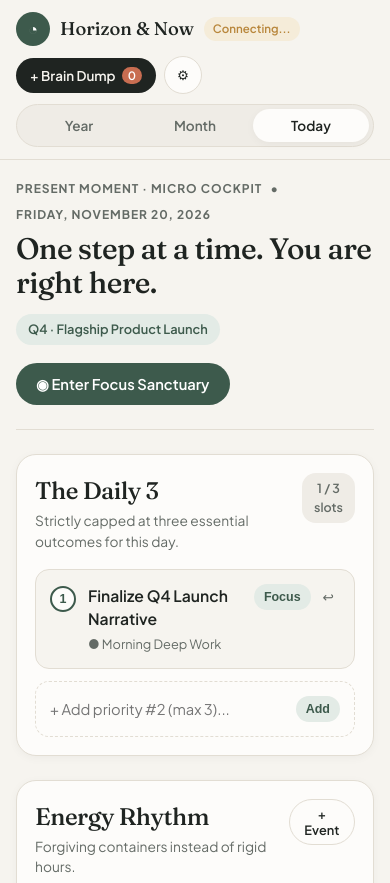
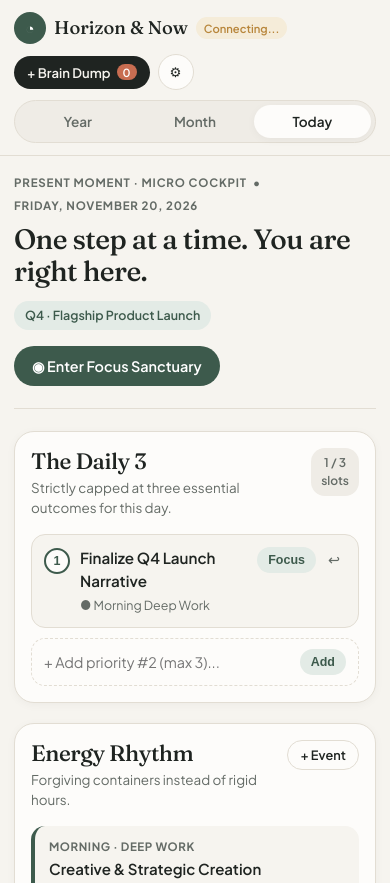
Before and after one commit to emilienlioni/emilienlioni.github.io, a plain HTML site: page index.html in a window 390 px wide. Shown: the top 883 px of the page. Drawn offline with Linux system fonts and the light colour scheme; no server answers.

Commit message:
Refactor CSS for improved layout and styling
Adjusted various CSS properties for consistency and responsiveness, including padding, font sizes, and layout adjustments for different components.

```diff
--- a/themes.css
+++ b/themes.css
@@ -52,14 +52,20 @@
 
 * { box-sizing: border-box; margin: 0; padding: 0; -webkit-tap-highlight-color: transparent; }
 
+html, body {
+  width: 100%;
+  max-width: 100vw;
+  overflow-x: hidden;
+}
+
 body {
   font-family: 'Plus Jakarta Sans', -apple-system, BlinkMacSystemFont, sans-serif;
   background-color: var(--bg);
   color: var(--ink);
   line-height: 1.5;
   min-height: 100vh;
-  overflow-x: hidden;
   transition: background-color 0.2s ease, color 0.2s ease;
+  touch-action: pan-y;
 }
 
 h1, h2, h3, .serif { font-family: 'Fraunces', Georgia, serif; font-weight: 500; letter-spacing: -0.02em; }
@@ -68,7 +74,7 @@ h1, h2, h3, .serif { font-family: 'Fraunces', Georgia, serif; font-weight: 500;
   position: sticky; top: 0; z-index: 30;
   background: var(--bg);
   border-bottom: 1px solid var(--border);
-  padding: 12px 16px;
+  padding: 12px 14px;
 }
 
 .topbar-inner {
@@ -76,16 +82,17 @@ h1, h2, h3, .serif { font-family: 'Fraunces', Georgia, serif; font-weight: 500;
   display: flex; flex-wrap: wrap; align-items: center; justify-content: space-between; gap: 10px;
 }
 
-.brand { display: flex; align-items: center; gap: 10px; min-width: 0; }
+.brand { display: flex; align-items: center; gap: 8px; min-width: 0; flex-wrap: wrap; }
 .brand-icon {
-  width: 34px; height: 34px; border-radius: 50%; background: var(--sage); color: #fff;
-  display: grid; place-items: center; flex-shrink: 0; font-size: 16px;
+  width: 32px; height: 32px; border-radius: 50%; background: var(--sage); color: #fff;
+  display: grid; place-items: center; flex-shrink: 0; font-size: 15px;
 }
 .brand-title { font-family: 'Fraunces', serif; font-size: 1.15rem; font-weight: 500; white-space: nowrap; }
 
 .sync-pill {
-  font-size: 0.72rem; font-weight: 600; padding: 3px 9px; border-radius: var(--radius-pill);
-  background: var(--sage-soft); color: var(--sage); display: inline-flex; align-items: center; gap: 5px;
+  font-size: 0.7rem; font-weight: 600; padding: 3px 8px; border-radius: var(--radius-pill);
+  background: var(--sage-soft); color: var(--sage); display: inline-flex; align-items: center; gap: 4px;
+  white-space: nowrap;
 }
 .sync-pill.offline { background: var(--ochre-soft); color: var(--ochre); }
 
@@ -95,23 +102,24 @@ h1, h2, h3, .serif { font-family: 'Fraunces', Georgia, serif; font-weight: 500;
   order: 3; width: 100%; justify-content: space-between;
 }
 .zoom-btn {
-  flex: 1; border: none; background: transparent; padding: 8px 14px;
+  flex: 1; border: none; background: transparent; padding: 8px 12px;
   border-radius: var(--radius-pill); font-family: inherit; font-size: 0.85rem;
   font-weight: 600; color: var(--ink-muted); cursor: pointer;
+  transition: background-color 0.2s ease, color 0.2s ease;
 }
 .zoom-btn.active { background: var(--surface); color: var(--ink); box-shadow: var(--shadow-sm); }
 
 .topbar-actions { display: flex; align-items: center; gap: 8px; flex-shrink: 0; }
 .btn-dump {
   display: inline-flex; align-items: center; gap: 6px; background: var(--ink); color: var(--bg);
-  border: none; padding: 9px 14px; border-radius: var(--radius-pill); font-family: inherit;
-  font-size: 0.84rem; font-weight: 600; cursor: pointer; white-space: nowrap;
+  border: none; padding: 8px 13px; border-radius: var(--radius-pill); font-family: inherit;
+  font-size: 0.82rem; font-weight: 600; cursor: pointer; white-space: nowrap;
 }
 .btn-dump .badge {
-  background: var(--terracotta); color: #fff; font-size: 0.72rem; padding: 1px 6px; border-radius: var(--radius-pill);
+  background: var(--terracotta); color: #fff; font-size: 0.7rem; padding: 1px 6px; border-radius: var(--radius-pill);
 }
 .btn-icon {
-  width: 38px; height: 38px; border-radius: 50%; border: 1px solid var(--border);
+  width: 36px; height: 36px; border-radius: 50%; border: 1px solid var(--border);
   background: var(--surface); color: var(--ink); display: grid; place-items: center; cursor: pointer; flex-shrink: 0;
 }
 
@@ -122,85 +130,137 @@ h1, h2, h3, .serif { font-family: 'Fraunces', Georgia, serif; font-weight: 500;
   .brand-title { font-size: 1.3rem; }
 }
 
-.container { max-width: 1120px; margin: 0 auto; padding: 20px 16px 80px; }
+.container {
+  width: 100%;
+  max-width: 1120px;
+  margin: 0 auto;
+  padding: 18px 14px 80px;
+}
 @media (min-width: 768px) { .container { padding: 32px 28px 96px; } }
 
-.view-section { display: none; }
-.view-section.active { display: block; }
+.view-section { display: none; width: 100%; }
+.view-section.active { display: block; animation: viewFade 0.22s ease; }
 
-.micro-header { margin-bottom: 24px; }
+@keyframes viewFade {
+  from { opacity: 0.4; transform: translateY(4px); }
+  to { opacity: 1; transform: translateY(0); }
+}
+
+.micro-header { margin-bottom: 20px; }
 .eyebrow {
-  font-size: 0.75rem; font-weight: 700; letter-spacing: 0.08em; text-transform: uppercase;
-  color: var(--ink-muted); display: flex; flex-wrap: wrap; align-items: center; gap: 8px; margin-bottom: 8px;
+  font-size: 0.72rem; font-weight: 700; letter-spacing: 0.07em; text-transform: uppercase;
+  color: var(--ink-muted); display: flex; flex-wrap: wrap; align-items: center; gap: 6px; margin-bottom: 8px;
 }
-.micro-title { font-size: clamp(1.85rem, 5vw, 2.75rem); line-height: 1.15; margin-bottom: 14px; }
-.season-pills { display: flex; flex-wrap: wrap; gap: 8px; margin-bottom: 18px; align-items: center; }
-.season-pill { font-size: 0.8rem; font-weight: 600; padding: 6px 12px; border-radius: var(--radius-pill); background: var(--sage-soft); color: var(--sage); }
+.micro-title { font-size: clamp(1.75rem, 6vw, 2.75rem); line-height: 1.15; margin-bottom: 14px; word-break: break-word; }
+.season-pills { display: flex; flex-wrap: wrap; gap: 8px; margin-bottom: 16px; align-items: center; }
+.season-pill { font-size: 0.78rem; font-weight: 600; padding: 5px 11px; border-radius: var(--radius-pill); background: var(--sage-soft); color: var(--sage); max-width: 100%; }
 .season-pill.terra { background: var(--terracotta-soft); color: var(--terracotta); }
 .hero-actions { display: flex; flex-wrap: wrap; gap: 10px; align-items: center; }
 
 .btn-primary {
   display: inline-flex; align-items: center; gap: 8px; background: var(--sage); color: #fff;
-  border: none; padding: 12px 20px; border-radius: var(--radius-pill); font-family: inherit;
-  font-size: 0.92rem; font-weight: 600; cursor: pointer;
+  border: none; padding: 11px 18px; border-radius: var(--radius-pill); font-family: inherit;
+  font-size: 0.9rem; font-weight: 600; cursor: pointer;
 }
 .btn-secondary {
   display: inline-flex; align-items: center; gap: 6px; background: var(--surface); color: var(--ink);
-  border: 1px solid var(--border); padding: 10px 16px; border-radius: var(--radius-pill);
-  font-family: inherit; font-size: 0.86rem; font-weight: 600; cursor: pointer;
+  border: 1px solid var(--border); padding: 9px 14px; border-radius: var(--radius-pill);
+  font-family: inherit; font-size: 0.84rem; font-weight: 600; cursor: pointer; white-space: nowrap;
 }
 
+/* Fix CSS Grid 1fr overflow with minmax(0, 1fr) */
 .micro-grid {
-  display: grid; grid-template-columns: 1fr; gap: 24px; margin-top: 24px; padding-top: 24px; border-top: 1px solid var(--border);
+  display: grid;
+  grid-template-columns: minmax(0, 1fr);
+  gap: 20px;
+  margin-top: 22px;
+  padding-top: 22px;
+  border-top: 1px solid var(--border);
+  width: 100%;
 }
-@media (min-width: 860px) { .micro-grid { grid-template-columns: 1.35fr 1fr; gap: 32px; } }
+@media (min-width: 860px) { .micro-grid { grid-template-columns: minmax(0, 1.35fr) minmax(0, 1fr); gap: 32px; } }
 
-.card { background: var(--surface); border: 1px solid var(--border); border-radius: var(--radius-lg); padding: 18px; box-shadow: var(--shadow-sm); }
+.card {
+  width: 100%;
+  min-width: 0;
+  background: var(--surface);
+  border: 1px solid var(--border);
+  border-radius: var(--radius-lg);
+  padding: 16px;
+  box-shadow: var(--shadow-sm);
+}
 @media (min-width: 768px) { .card { padding: 24px; } }
 
-.section-head { display: flex; align-items: flex-start; justify-content: space-between; gap: 12px; margin-bottom: 16px; }
-.section-head h2 { font-size: 1.5rem; }
-.section-sub { font-size: 0.86rem; color: var(--ink-muted); margin-top: 2px; }
-.slot-counter { background: var(--surface-muted); padding: 6px 12px; border-radius: var(--radius-md); font-size: 0.78rem; font-weight: 600; color: var(--ink-muted); text-align: center; flex-shrink: 0; }
+.section-head { display: flex; align-items: flex-start; justify-content: space-between; gap: 10px; margin-bottom: 16px; }
+.section-head > div:first-child { min-width: 0; flex: 1; }
+.section-head h2 { font-size: 1.4rem; line-height: 1.2; }
+.section-sub { font-size: 0.84rem; color: var(--ink-muted); margin-top: 3px; }
+.slot-counter { background: var(--surface-muted); padding: 6px 10px; border-radius: var(--radius-md); font-size: 0.75rem; font-weight: 600; color: var(--ink-muted); text-align: center; flex-shrink: 0; }
 
-.task-list { display: flex; flex-direction: column; gap: 12px; }
+/* Responsive Task Card — Prevents horizontal overflow on narrow phones */
+.task-list { display: flex; flex-direction: column; gap: 10px; width: 100%; }
 .task-card {
-  background: var(--bg); border: 1px solid var(--border); border-radius: var(--radius-md);
-  padding: 14px; display: flex; align-items: flex-start; gap: 12px;
+  width: 100%;
+  min-width: 0;
+  background: var(--bg);
+  border: 1px solid var(--border);
+  border-radius: var(--radius-md);
+  padding: 12px;
+  display: flex;
+  flex-wrap: wrap;
+  align-items: flex-start;
+  gap: 10px;
 }
 .task-card.done { opacity: 0.6; }
 .task-card.done .task-title { text-decoration: line-through; }
 .task-check {
   width: 26px; height: 26px; border-radius: 50%; border: 2px solid var(--sage); background: var(--surface);
   color: var(--sage); font-size: 0.78rem; font-weight: 700; display: grid; place-items: center;
-  cursor: pointer; flex-shrink: 0; margin-top: 2px;
+  cursor: pointer; flex-shrink: 0; margin-top: 1px;
 }
 .task-card.done .task-check { background: var(--sage); color: #fff; }
-.task-body { flex: 1; min-width: 0; }
-.task-title { font-weight: 600; font-size: 0.98rem; margin-bottom: 4px; word-break: break-word; }
-.task-meta { font-size: 0.8rem; color: var(--ink-muted); }
-.task-actions { display: flex; align-items: center; gap: 6px; flex-shrink: 0; }
+.task-body { flex: 1 1 160px; min-width: 0; }
+.task-title { font-weight: 600; font-size: 0.95rem; margin-bottom: 4px; word-break: break-word; overflow-wrap: anywhere; }
+.task-meta { font-size: 0.78rem; color: var(--ink-muted); }
+.task-actions {
+  display: flex;
+  align-items: center;
+  gap: 6px;
+  margin-left: auto;
+  flex-shrink: 0;
+}
 
-.btn-focus-sm { background: var(--sage-soft); color: var(--sage); border: none; padding: 6px 10px; border-radius: var(--radius-pill); font-size: 0.78rem; font-weight: 600; cursor: pointer; }
-.btn-ghost-sm { background: transparent; border: none; color: var(--ink-muted); font-size: 0.85rem; padding: 4px 6px; cursor: pointer; }
+.btn-focus-sm { background: var(--sage-soft); color: var(--sage); border: none; padding: 6px 11px; border-radius: var(--radius-pill); font-size: 0.78rem; font-weight: 600; cursor: pointer; white-space: nowrap; }
+.btn-ghost-sm { background: transparent; border: none; color: var(--ink-muted); font-size: 0.9rem; padding: 4px 6px; cursor: pointer; }
 
-.empty-slot { border: 1.5px dashed var(--border); border-radius: var(--radius-md); padding: 14px; display: flex; gap: 8px; }
-.empty-slot input { flex: 1; border: none; background: transparent; font-family: inherit; font-size: 0.92rem; color: var(--ink); outline: none; min-width: 0; }
+.empty-slot {
+  width: 100%;
+  min-width: 0;
+  border: 1.5px dashed var(--border);
+  border-radius: var(--radius-md);
+  padding: 10px 12px;
+  display: flex;
+  align-items: center;
+  gap: 8px;
+}
+.empty-slot input { flex: 1; border: none; background: transparent; font-family: inherit; font-size: 0.9rem; color: var(--ink); outline: none; min-width: 0; }
 
-.rhythm-block { padding: 12px 14px; border-radius: var(--radius-md); background: var(--bg); border-left: 4px solid var(--sage); margin-bottom: 10px; }
+.rhythm-block { padding: 12px 14px; border-radius: var(--radius-md); background: var(--bg); border-left: 4px solid var(--sage); margin-bottom: 10px; min-width: 0; }
 .rhythm-block.afternoon { border-left-color: var(--ochre); }
 .rhythm-block.evening { border-left-color: var(--terracotta); }
-.rhythm-time { font-size: 0.75rem; font-weight: 700; text-transform: uppercase; letter-spacing: 0.05em; color: var(--ink-muted); }
-.rhythm-name { font-weight: 600; font-size: 0.95rem; margin: 2px 0; }
+.rhythm-time { font-size: 0.72rem; font-weight: 700; text-transform: uppercase; letter-spacing: 0.05em; color: var(--ink-muted); }
+.rhythm-name { font-weight: 600; font-size: 0.94rem; margin: 2px 0; }
 
-.month-header { display: flex; flex-wrap: wrap; align-items: center; justify-content: space-between; gap: 12px; margin-bottom: 18px; }
+.month-header { display: flex; flex-wrap: wrap; align-items: center; justify-content: space-between; gap: 12px; margin-bottom: 16px; }
 .month-nav { display: flex; align-items: center; gap: 10px; }
-.month-title { font-size: clamp(1.5rem, 4vw, 2.1rem); }
-.month-hint { font-size: 0.85rem; color: var(--ink-muted); margin-bottom: 14px; }
+.month-title { font-size: clamp(1.45rem, 5vw, 2.1rem); }
+.month-hint { font-size: 0.84rem; color: var(--ink-muted); margin-bottom: 14px; }
 .weekdays-row { display: none; }
 
-.month-grid { display: grid; grid-template-columns: 1fr; gap: 10px; }
+.month-grid { display: grid; grid-template-columns: minmax(0, 1fr); gap: 10px; width: 100%; }
 .day-cell {
+  width: 100%;
+  min-width: 0;
   background: var(--surface); border: 1px solid var(--border); border-radius: var(--radius-md);
   padding: 12px 14px; cursor: pointer; display: flex; flex-direction: column; gap: 8px; text-align: left;
 }
@@ -212,7 +272,7 @@ h1, h2, h3, .serif { font-family: 'Fraunces', Georgia, serif; font-weight: 500;
 .day-weekday-mobile { font-size: 0.78rem; font-weight: 600; color: var(--ink-muted); text-transform: uppercase; }
 .today-badge { font-size: 0.7rem; font-weight: 700; background: var(--sage); color: #fff; padding: 2px 8px; border-radius: var(--radius-pill); }
 .day-open-cue { font-size: 0.76rem; color: var(--ink-muted); font-weight: 500; }
-.day-items { display: flex; flex-direction: column; gap: 5px; }
+.day-items { display: flex; flex-direction: column; gap: 5px; min-width: 0; }
 .day-pill { font-size: 0.8rem; padding: 5px 9px; border-radius: 8px; background: var(--sage-soft); color: var(--ink); font-weight: 500; line-height: 1.3; word-break: break-word; }
 .day-pill.milestone { background: var(--terracotta-soft); color: var(--terracotta); }
 .day-pill.daily3 { background: var(--ochre-soft); color: var(--ochre); }
@@ -229,7 +289,7 @@ h1, h2, h3, .serif { font-family: 'Fraunces', Georgia, serif; font-weight: 500;
   .day-pill { font-size: 0.75rem; padding: 4px 7px; }
 }
 
-.seasons-card { margin-bottom: 24px; }
+.seasons-card { margin-bottom: 20px; }
 .season-bar-row { margin-bottom: 14px; }
 .season-bar-label { display: flex; justify-content: space-between; font-size: 0.86rem; font-weight: 600; margin-bottom: 6px; gap: 8px; }
 .season-track { display: grid; grid-template-columns: repeat(12, 1fr); gap: 3px; background: var(--bg); padding: 4px; border-radius: var(--radius-pill); border: 1px solid var(--border); }
@@ -238,8 +298,8 @@ h1, h2, h3, .serif { font-family: 'Fraunces', Georgia, serif; font-weight: 500;
 .season-seg.active.terra { background: var(--terracotta); }
 .season-seg.active.ochre { background: var(--ochre); }
 
-.year-grid { display: grid; grid-template-columns: repeat(auto-fill, minmax(230px, 1fr)); gap: 14px; }
-.mini-month { background: var(--surface); border: 1px solid var(--border); border-radius: var(--radius-md); padding: 14px; cursor: pointer; }
+.year-grid { display: grid; grid-template-columns: repeat(auto-fill, minmax(220px, 1fr)); gap: 14px; width: 100%; }
+.mini-month { background: var(--surface); border: 1px solid var(--border); border-radius: var(--radius-md); padding: 14px; cursor: pointer; min-width: 0; }
 .mini-month-head { display: flex; justify-content: space-between; align-items: center; margin-bottom: 10px; font-weight: 700; }
 .mini-dots { display: grid; grid-template-columns: repeat(7, 1fr); gap: 4px; text-align: center; font-size: 0.72rem; color: var(--ink-muted); }
 .mini-day { padding: 3px 0; border-radius: 4px; }
@@ -251,9 +311,9 @@ h1, h2, h3, .serif { font-family: 'Fraunces', Georgia, serif; font-weight: 500;
 .drawer { width: 100%; max-width: 440px; background: var(--surface); height: 100%; padding: 22px 18px; display: flex; flex-direction: column; overflow-y: auto; }
 .modal-center { position: fixed; inset: 0; background: rgba(0, 0, 0, 0.55); z-index: 60; display: none; place-items: center; padding: 16px; }
 .modal-center.open { display: grid; }
-.modal-box { background: var(--surface); border-radius: var(--radius-lg); max-width: 480px; width: 100%; padding: 24px; max-height: 90vh; overflow-y: auto; }
+.modal-box { background: var(--surface); border-radius: var(--radius-lg); max-width: 480px; width: 100%; padding: 22px; max-height: 90vh; overflow-y: auto; }
 .input-field { width: 100%; padding: 11px 14px; border-radius: var(--radius-md); border: 1px solid var(--border); background: var(--bg); font-family: inherit; font-size: 0.95rem; color: var(--ink); margin-bottom: 10px; }
-.dump-item { background: var(--bg); border: 1px solid var(--border); border-radius: var(--radius-md); padding: 12px; margin-bottom: 10px; }
+.dump-item { background: var(--bg); border: 1px solid var(--border); border-radius: var(--radius-md); padding: 12px; margin-bottom: 10px; word-break: break-word; }
 .dump-actions { display: flex; flex-wrap: wrap; gap: 6px; margin-top: 8px; }
 
 .focus-sanctuary { position: fixed; inset: 0; background: #141716; color: #F6F4EF; z-index: 70; display: none; flex-direction: column; align-items: center; justify-content: center; padding: 24px; text-align: center; }
```
